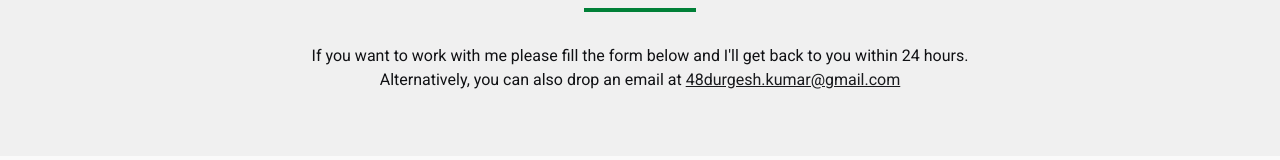
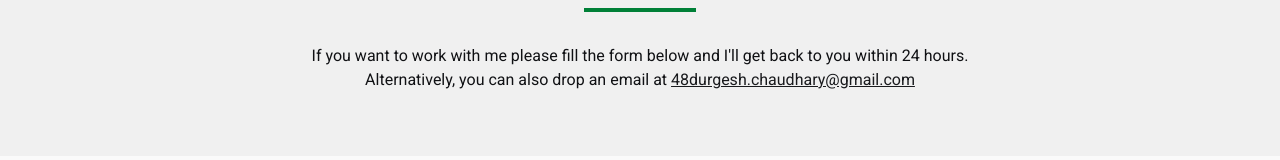
Before and after one commit to yodkwtf/yodkwtf.com, a React (Create React App) app: page /contact in a window 1280 px wide. Shown: the part 180-340 px from the top of the page. Built offline with nearby package versions, Linux system fonts and the light colour scheme.

Commit message:
changed email to official email

```diff
--- a/src/components/Hero.js
+++ b/src/components/Hero.js
@@ -33,7 +33,7 @@ export const Hero = () => {
                 projects <FaCode className="fa" />
               </a>
               <a
-                href="mailto:48durgesh.kumar@gmail.com"
+                href="mailto:48durgesh.chaudhary@gmail.com"
                 className="btn hero-btn"
                 title="Email Me Now"
               >
--- a/src/pages/ContactPage.js
+++ b/src/pages/ContactPage.js
@@ -26,8 +26,8 @@ const ContactPage = () => {
               get back to you within 24 hours.
               <br />
               Alternatively, you can also drop an email at{' '}
-              <a href="mailto:48durgesh.kumar@gmail.com" title="Email Me">
-                48durgesh.kumar@gmail.com
+              <a href="mailto:48durgesh.chaudhary@gmail.com" title="Email Me">
+                48durgesh.chaudhary@gmail.com
               </a>
             </p>
           </div>
```
